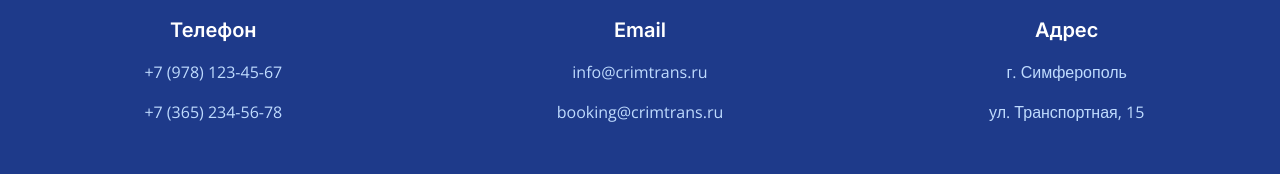
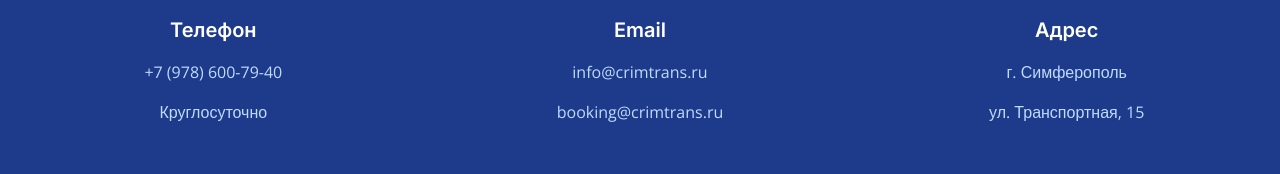
Before and after one commit to pr-poehali-dev/passenger-transport-project, a React (Vite) app: page / in a window 1280 px wide. Shown: the part 3184-3358 px from the top of the page. Built offline with nearby package versions, Linux system fonts and the light colour scheme.

Commit message:
Добавить номер телефона в контакты

```diff
--- a/src/pages/Index.tsx
+++ b/src/pages/Index.tsx
@@ -276,8 +276,8 @@ const Index = () => {
                 <Icon name="Phone" size={32} />
               </div>
               <h4 className="text-xl font-semibold">Телефон</h4>
-              <p className="text-blue-200">+7 (978) 123-45-67</p>
-              <p className="text-blue-200">+7 (365) 234-56-78</p>
+              <p className="text-blue-200">+7 (978) 600-79-40</p>
+              <p className="text-blue-200">Круглосуточно</p>
             </div>
 
             <div className="space-y-4">
```
